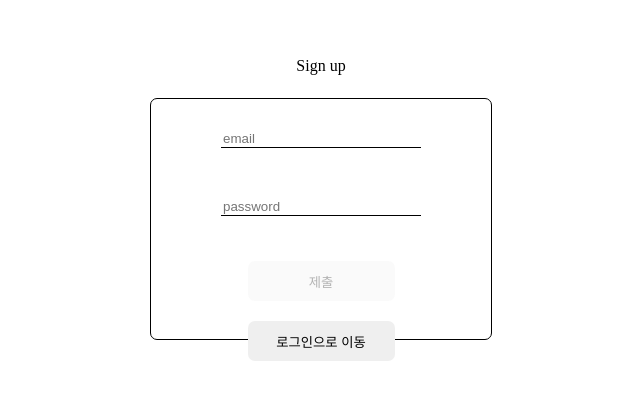
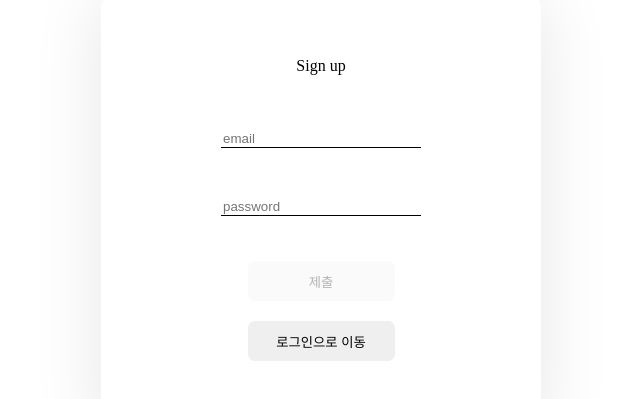
Before and after one commit to jeongdopark/wanted-pre-onboarding-frontend, a React (Create React App) app: page /signup in a window 1280 px wide. Shown: the part 101-500 px from the top of the page, without its empty margins (319-959 px from the left). Built offline with nearby package versions, Linux system fonts and the light colour scheme; no server answers.

Commit message:
design: todo element 디자인 & 공통 스타일 컴포넌트 생성 common Button, Container, Title

```diff
--- a/src/components/Todo/TodoElement/style.js
+++ b/src/components/Todo/TodoElement/style.js
@@ -5,8 +5,22 @@ const Container = styled.div`
   width: 100%;
 
   li {
+    width: 100%;
     display: flex;
+    justify-content: start;
     margin: 5px;
+  }
+
+  label {
+    display: flex;
+    align-items: center;
+
+    input {
+      border: none;
+      margin-right: 20px;
+      border-bottom: 1px solid #cccccc;
+      outline: none;
+    }
   }
 `
 
--- a/src/pages/Todo/style.js
+++ b/src/pages/Todo/style.js
@@ -1,8 +1,35 @@
 import styled from 'styled-components'
 import { CommonContainer } from '../../style/commonContainer'
+import { CommonTitle } from '../../style/commonTitle'
+import { CommonButton } from '../../style/commonButton'
 
-const Container = styled(CommonContainer)``
+const Container = styled(CommonContainer)`
+  justify-content: start;
+`
+
+const Title = styled(CommonTitle)`
+  margin-bottom: 30px;
+`
+
+const Header = styled.div`
+  position: relative;
+  display: flex;
+  width: 100%;
+  justify-content: center;
+`
+
+const LogoutButton = styled(CommonButton)`
+  position: absolute;
+  right: 0px;
+  height: 30px;
+  background-color: black;
+  color: white;
+  margin-left: 30px;
+`
 
 export const S = {
   Container,
+  Title,
+  Header,
+  LogoutButton,
 }
--- /dev/null
+++ b/src/style/commonButton.js
@@ -0,0 +1,9 @@
+import styled from 'styled-components'
+
+export const CommonButton = styled.button`
+  box-shadow: 0 3px 6px rgba(0, 0, 0, 0.1), 0 2px 4px rgba(0, 0, 0, 0.1);
+  cursor: pointer;
+  border-radius: 3px;
+  border: none;
+  background-color: white;
+`
--- a/src/style/commonContainer.js
+++ b/src/style/commonContainer.js
@@ -1,13 +1,13 @@
 import styled from 'styled-components'
 
 export const CommonContainer = styled.div`
+  box-shadow: 0 0px 70px rgba(0, 0, 0, 0.1);
   position: absolute;
   top: 40%;
   left: 50%;
   transform: translate(-50%, -50%);
-  width: 300px;
-  height: 200px;
-  border: 1px solid black;
+  width: 400px;
+  height: 400px;
   border-radius: 7px;
   padding: 20px;
   display: flex;
--- /dev/null
+++ b/src/style/commonTitle.js
@@ -0,0 +1,6 @@
+import styled from 'styled-components'
+
+export const CommonTitle = styled.span`
+  font-size: 2rem;
+  font-weight: 600;
+`
```
